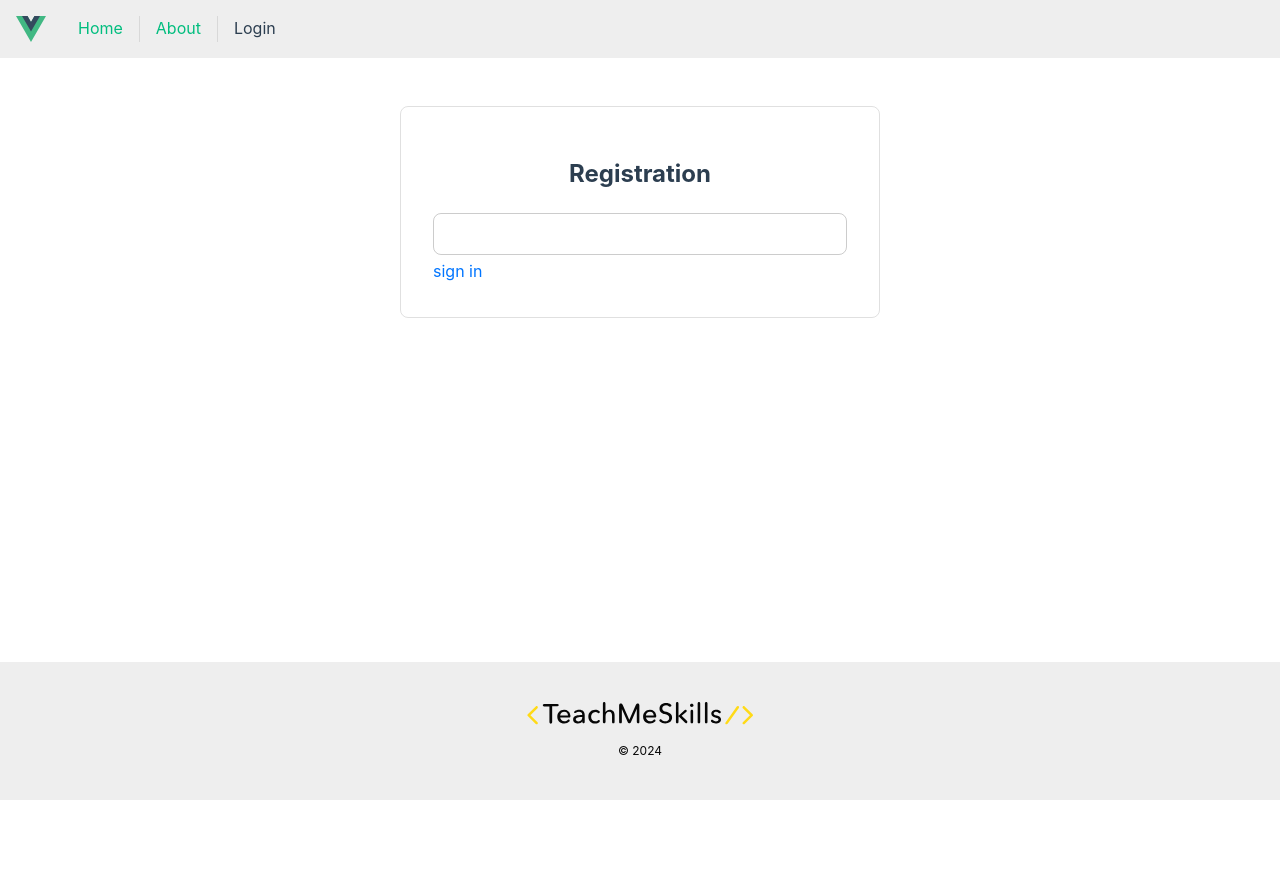
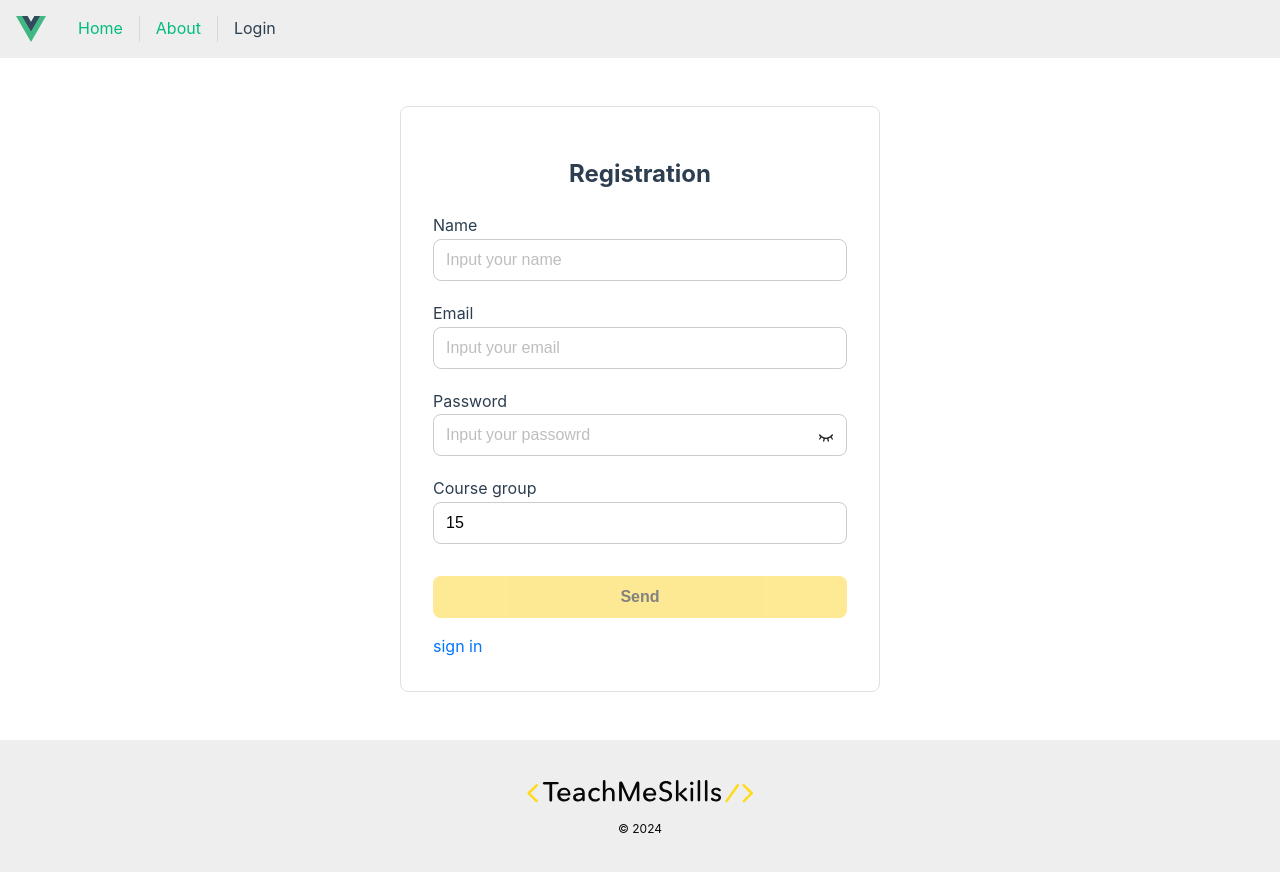
Before and after one commit to Yuri-Kuichik/wd15-vue-app, a Vue app: page /login in a window 1280 px wide. Shown: the top 872 px of the page. Before the commit the page ends 800 px from the top, so only its background shows below. Built offline with nearby package versions, Linux system fonts and the light colour scheme.

Commit message:
added post page

```diff
--- a/src/components/PostList.vue
+++ b/src/components/PostList.vue
@@ -45,8 +45,10 @@ export default {
       // }
     },
 
-    openPagePost(id) {
-      console.log('post id: ', id)
+    openPagePost(poistId) {
+      console.log('post id: ', poistId)
+
+      this.$router.push({name: 'post', params: {id: poistId} })
     }
   },
 
--- a/src/components/RegistrationForm.vue
+++ b/src/components/RegistrationForm.vue
@@ -5,16 +5,46 @@ export default {
   data() {
     return {
       name: '',
-      courseGroupId: 15
+      email: '',
+      password: '',
+      courseGroupId: 15,
+      emailMsgErr: '',
+      passwordMsgError: '',
+      passwordFieldType: 'password'
     }
   },
 
   methods: {
+    switchVisibilityPassword() {
+      this.passwordFieldType = this.passwordFieldType === 'password' ? 'text' : 'password'
+    },
 
+    async createUser() {
+
+      const data = {
+        username: this.name,
+        email: this.email,
+        password: this.password,
+        course_group: this.courseGroupId
+      }
+
+      await fetch('https://studapi.teachmeskills.by/auth/users/', {
+        method: 'POST',
+        headers: {
+                    'Content-Type': 'application/json;charset=utf-8'
+                },
+        body: JSON.stringify(data)
+      })
+
+    }
   },
 
   computed: {
+    isFormCompleted() {
+      const arr = [this.name, this.email, this.password, this.courseGroupId]
 
+      return arr.every( item => !!item.toString().length )
+    }
   }
 }
 
@@ -26,8 +56,48 @@ export default {
       <h2>Registration</h2>
       <BaseInput
         class="registration-form__input"
+        label="Name"
         v-model="name"
+        placeholder="Input your name"
+        name="userName"
       />
+
+      <BaseInput
+        class="registration-form__input"
+        label="Email"
+        v-model="email"
+        placeholder="Input your email"
+        :error-message="emailMsgErr"
+        name="email"
+      />
+
+      <BaseInput
+        class="registration-form__input"
+        v-model="password"
+        label="Password"
+        placeholder="Input your passowrd"
+        password-field
+        :type="passwordFieldType"
+        @switch-type="switchVisibilityPassword"
+        :error-message="passwordMsgError"
+        name="password"
+      />
+
+      <BaseInput
+        label="Course group"
+        class="registration-form__input"
+        v-model.number="courseGroupId"
+        placeholder="Input your course group id"
+        name="courseGroupId"
+      />
+
+      <BaseButton
+        class="registration-form__button"
+        @click.prevent="createUser"
+        :is-disabled="!isFormCompleted"
+      >
+        <span>Send</span>
+      </BaseButton>
 
       <span class="registration-form__toggle" @click="$emit('toggle')">sign in</span>
 
--- a/src/components/SignInForm.vue
+++ b/src/components/SignInForm.vue
@@ -15,17 +15,28 @@ export default {
       this.passwordFieldType = this.passwordFieldType === 'password' ? 'text' : 'password'
     },
 
-    login() {
-      console.log({
+    async login() {
+      const data = {
         email: this.email,
         password: this.password,
+      }
+
+      const res = await fetch('https://studapi.teachmeskills.by/auth/jwt/create/', {
+        method: 'POST',
+        headers: {
+                    'Content-Type': 'application/json;charset=utf-8'
+                },
+        body: JSON.stringify(data)
       })
-    }
+    },
+
+
   },
 
   computed: {
     isFormCompleted() {
-      return this.email.length && this.password.length;
+      const arr = [this.email, this.password]
+      return arr.every( item => !!item.toString().length )
     }
   }
 }
@@ -42,6 +53,7 @@ export default {
         label="Email"
         placeholder="Input your email"
         :error-message="emailMsgErr"
+        name="email"
       />
       <BaseInput
         class="sign-in-form__input"
@@ -52,6 +64,7 @@ export default {
         :type="passwordFieldType"
         @switch-type="switchVisibilityPassword"
         :error-message="passwordMsgError"
+        name="password"
       />
 
       <BaseButton
--- /dev/null
+++ b/src/pages/PostPage.vue
@@ -0,0 +1,46 @@
+<script>
+export default {
+  data() {
+    return {
+      postData: null
+    }
+  },
+
+  methods: {
+    async getPost(id) {
+      await fetch(`https://studapi.teachmeskills.by/blog/posts/${id}`)
+        .then(response => response.json())
+        .then(json => this.postData = json );
+    }
+  },
+
+  async created() {
+    console.log('router: ', this.$router)
+    console.log('route: ', this.$route)
+
+    await this.getPost(this.$route.params.id)
+  },
+}
+</script>
+
+
+
+<template>
+  <BaseLayout>
+    <div>
+      <h1>{{ postData?.title }}</h1>
+      <div class="image-wrapper">
+        <img :src="postData?.image" alt="post image">
+      </div>
+
+      <p>{{ postData?.text }}</p>
+      <span>{{ postData?.date }}</span>
+    </div>
+  </BaseLayout>
+</template>
+
+<style scoped>
+h1, .image-wrapper {
+  text-align: center;
+}
+</style>
--- a/src/router/index.js
+++ b/src/router/index.js
@@ -2,6 +2,7 @@ import { createRouter, createWebHistory } from 'vue-router'
 
 import HomePage from '../pages/HomePage.vue';
 import LoginPage from '@/pages/LoginPage.vue';
+import PostPage from '@/pages/PostPage.vue';
 
 const router = createRouter({
   history: createWebHistory(import.meta.env.BASE_URL),
@@ -17,6 +18,11 @@ const router = createRouter({
       component: LoginPage,
     },
     {
+      path: '/posts/:id',
+      name: 'post',
+      component: PostPage
+    },
+    {
       path: '/about',
       name: 'about',
       // route level code-splitting
@@ -27,4 +33,15 @@ const router = createRouter({
   ],
 })
 
+router.beforeEach( (to, from, next) => {
+  console.log(to)
+
+  const isAuth = true // метод проверки токена в куках
+  if (!isAuth && to.name !== 'login') {
+    next({ name: 'login' })
+  } else {
+    next()
+  }
+})
+
 export default router
```
